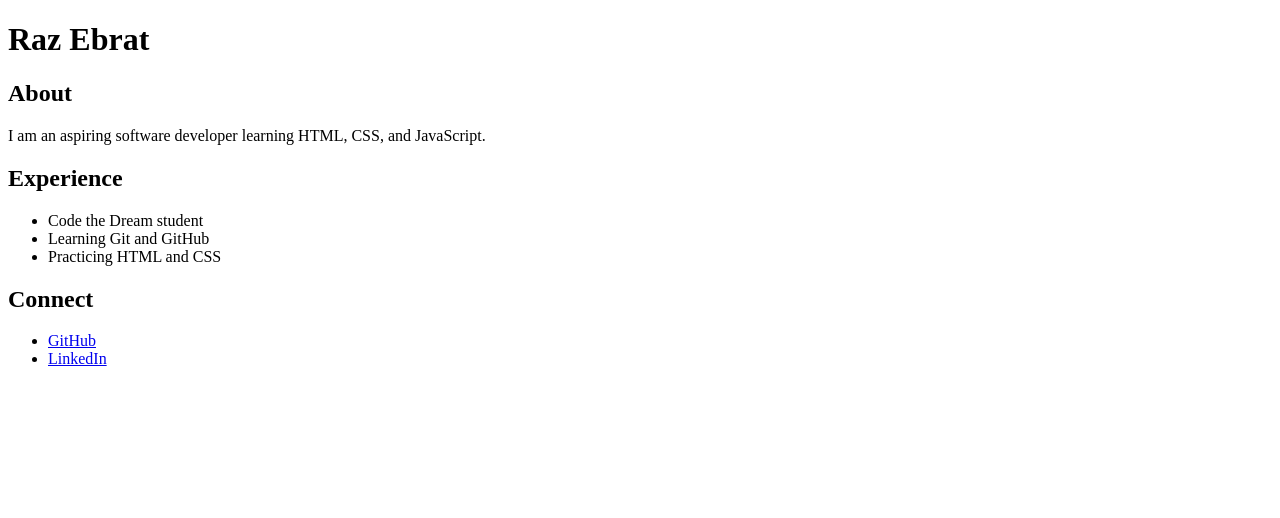
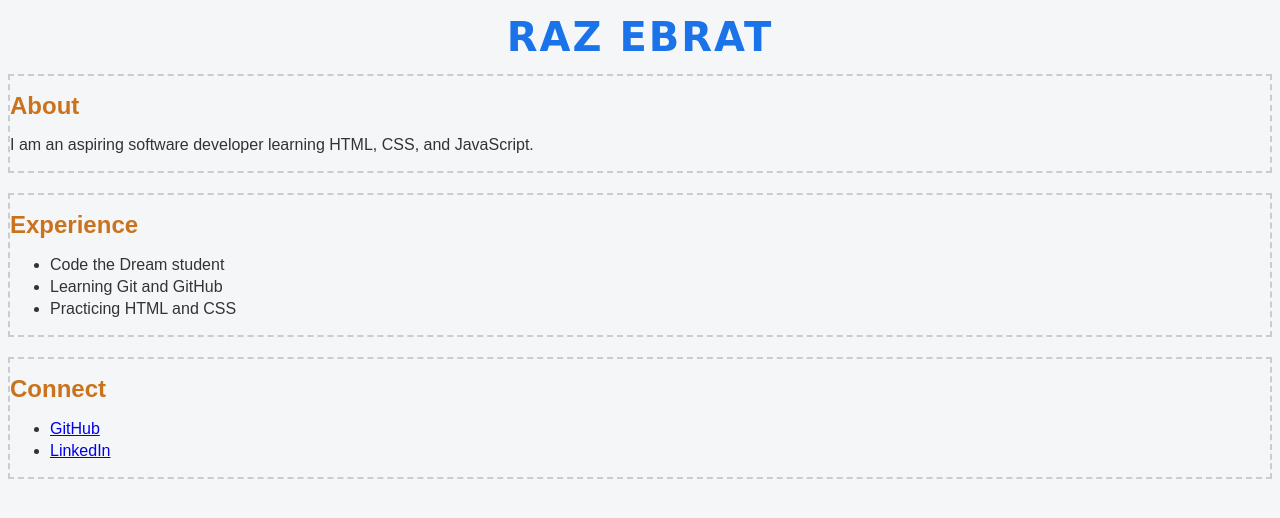
Before and after one commit to Raz-Ebrat/Raz-Ebrat-mars, a plain HTML site: page index.html in a window 1280 px wide. Drawn offline with Linux system fonts and the light colour scheme.

Commit message:
styling added

```diff
--- a/css/index.css
+++ b/css/index.css
@@ -0,0 +1,45 @@
+body {
+  font-family: Arial, Helvetica, sans-serif;
+  color: #333;
+  line-height: 1.25rem;
+  background-color: #f4f6f8;
+}
+
+header {
+  text-align: center;
+}
+
+section {
+  margin-block: 20px;
+  border: 2px dashed #ccc;
+}
+
+li {
+  margin-block: 2px;
+}
+
+h1 {
+  font-family: cursive;
+  font-size: 40px;
+  font-weight: 700;
+  letter-spacing: 2px;
+  text-transform: uppercase;
+  color: #1a73e8;
+  text-align: center;
+}
+
+h2 {
+  color: #cb731c;
+}
+
+h3 {
+  color: red;
+}
+
+footer {
+  padding: 5px;
+  text-align: center;
+  background-color: #22466c;
+  color: #ffffff;
+  font-weight: bold;
+}
--- a/index.html
+++ b/index.html
@@ -5,14 +5,16 @@
     <title>Raz Ebrat's Portfolio</title>
     <meta name="description" content="Portfolio website of Raz Ebrat" />
     <meta name="viewport" content="width=device-width, initial-scale=1.0" />
-    <link href="css/index.css" rel="stylesheet">
+    <link href="css/index.css" rel="stylesheet" />
   </head>
   <body>
     <h1>Raz Ebrat</h1>
 
     <section id="About">
       <h2>About</h2>
-        <p>I am an aspiring software developer learning HTML, CSS, and JavaScript.</p>
+      <p>
+        I am an aspiring software developer learning HTML, CSS, and JavaScript.
+      </p>
     </section>
 
     <section id="Experience">
@@ -27,10 +29,11 @@
     <section id="Connect">
       <h2>Connect</h2>
       <ul>
-            <li><a href="https://github.com/Raz-Ebrat" target="_blank">GitHub</a></li>
+        <li>
+          <a href="https://github.com/Raz-Ebrat" target="_blank">GitHub</a>
+        </li>
         <li><a href="https://www.linkedin.com" target="_blank">LinkedIn</a></li>
       </ul>
     </section>
   </body>
-  </body>
 </html>
```
Lines whose indentation alone changed are shown as unchanged.
